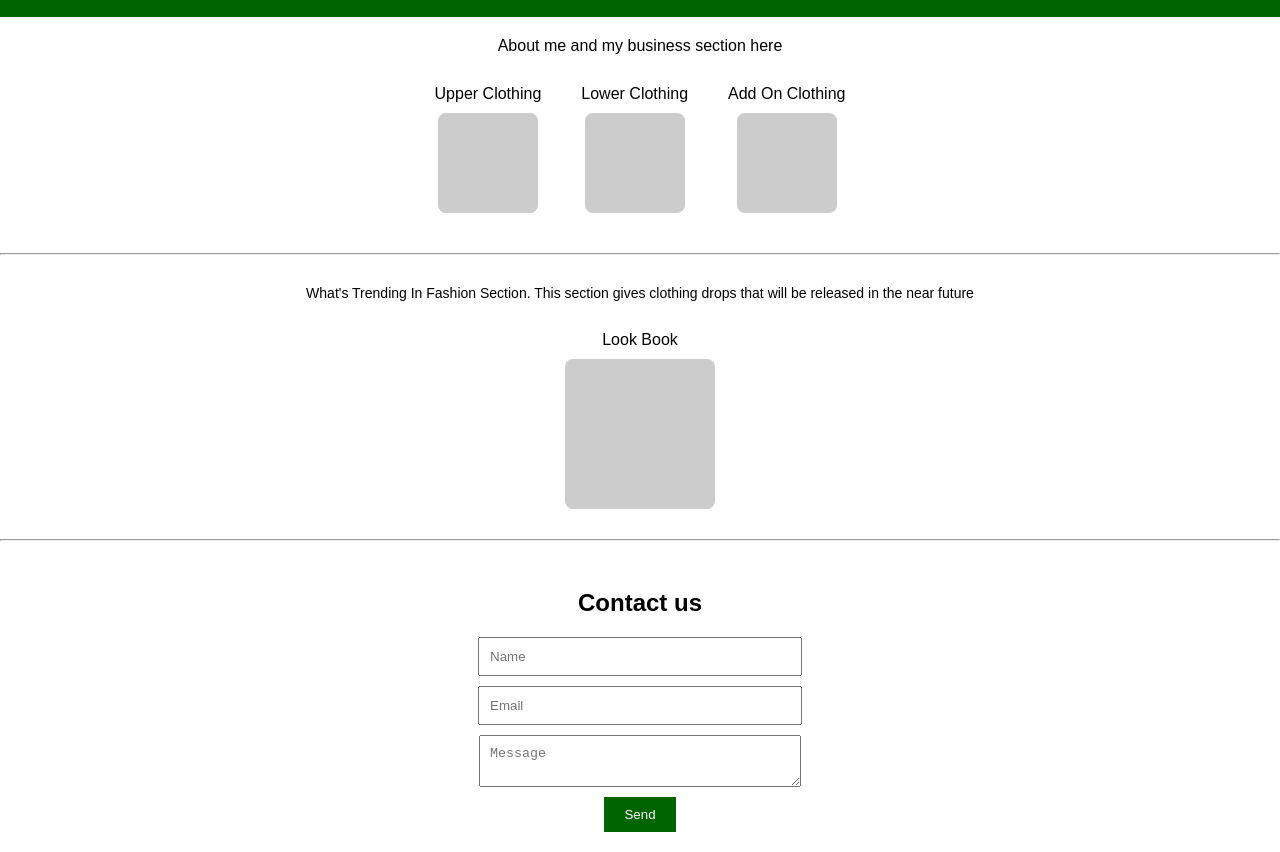
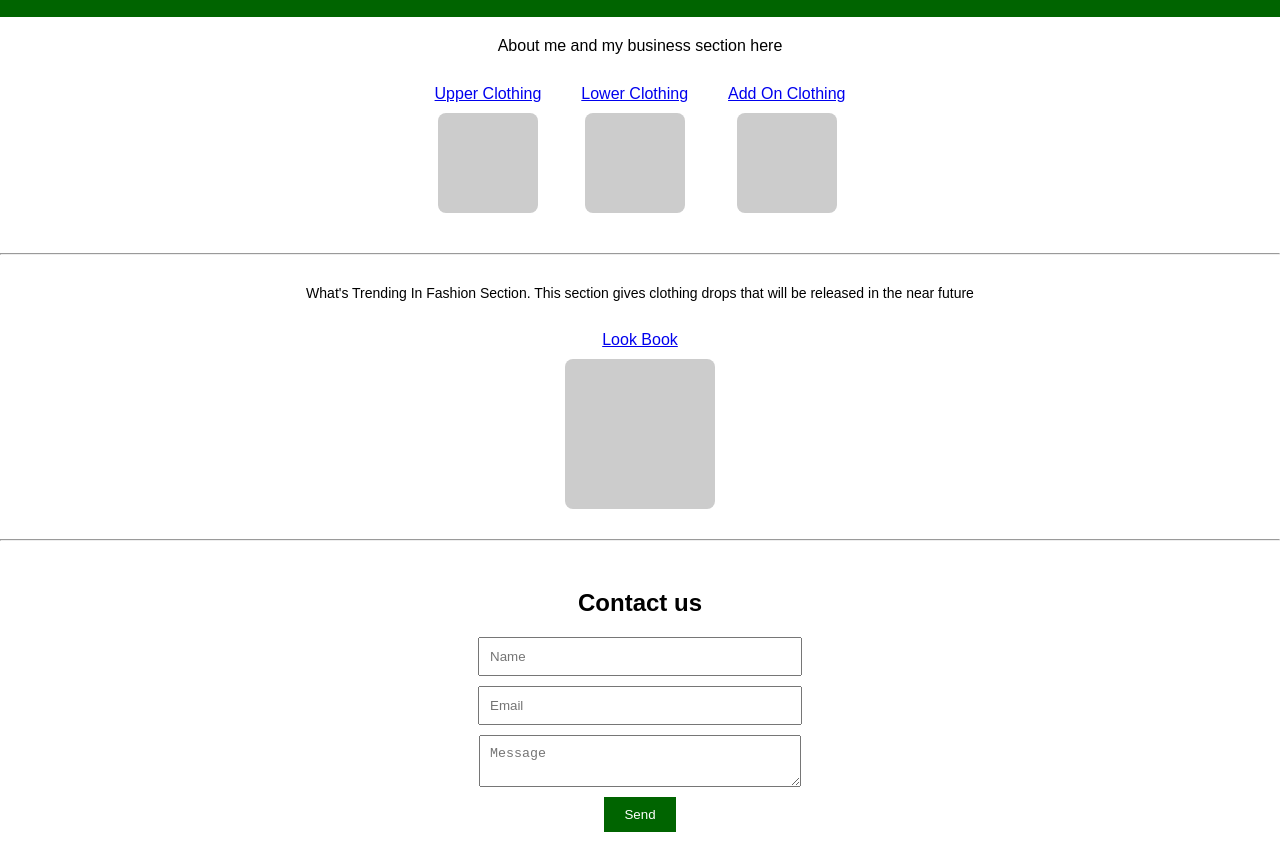
Before and after one commit to Callen78/Sandbox, a plain HTML site: page Pages/Homepage.html in a window 1280 px wide. Shown: the part 51-903 px from the top of the page. Drawn offline with Linux system fonts and the light colour scheme.

Commit message:
Couple of updates: Adding links on images

```diff
--- a/Pages/Homepage.html
+++ b/Pages/Homepage.html
@@ -19,28 +19,34 @@
 
   <section class="categories">
     <div class="category-box">
-      <a>Upper Clothing</a>
+      <a href="Child_Pages/Upper_Clothing.html">Upper Clothing
       <div class="img-placeholder"></div>
+      </a>
     </div>
     <div class="category-box">
-      <a>Lower Clothing</a>
+      <a href="Child_Pages/Lower_Clothing.html">Lower Clothing
       <div class="img-placeholder"></div>
+      </a>
     </div>
     <div class="category-box">
-      <a>Add On Clothing</a>
+      <a href="Child_Pages/Add_On_Pieces.html">Add On Clothing
       <div class="img-placeholder"></div>
+      </a>
     </div>
   </section>
 
   <hr />
 
-  <section class="trending">
+  <section class="Trending">
     <p>What's Trending In Fashion Section. This section gives clothing drops that will be released in the near future</p>
   </section>
 
   <section class="lookbook">
-    <a>Look Book</a>
+    <div class="category-box">
+    <a href="Child_Pages/LookBook.html">Look Book
     <div class="img-placeholder"></div>
+    </a>
+    </div>
   </section>
 
   <hr />
--- a/Pages/Homepage_css.css
+++ b/Pages/Homepage_css.css
@@ -53,7 +53,7 @@ body {
   }
 
   /* Trending */
-  .trending {
+  .Trending {
     text-align: center;
     font-size: 14px;
     margin: 30px 20px;
```
Also changed, not shown: Pages/Child_Pages/Add_On_Pieces.html (added), Pages/Child_Pages/LookBook.html (added), Pages/Child_Pages/Lower_Clothing.html (added), Pages/Child_Pages/Upper_Clothing.html (added).
